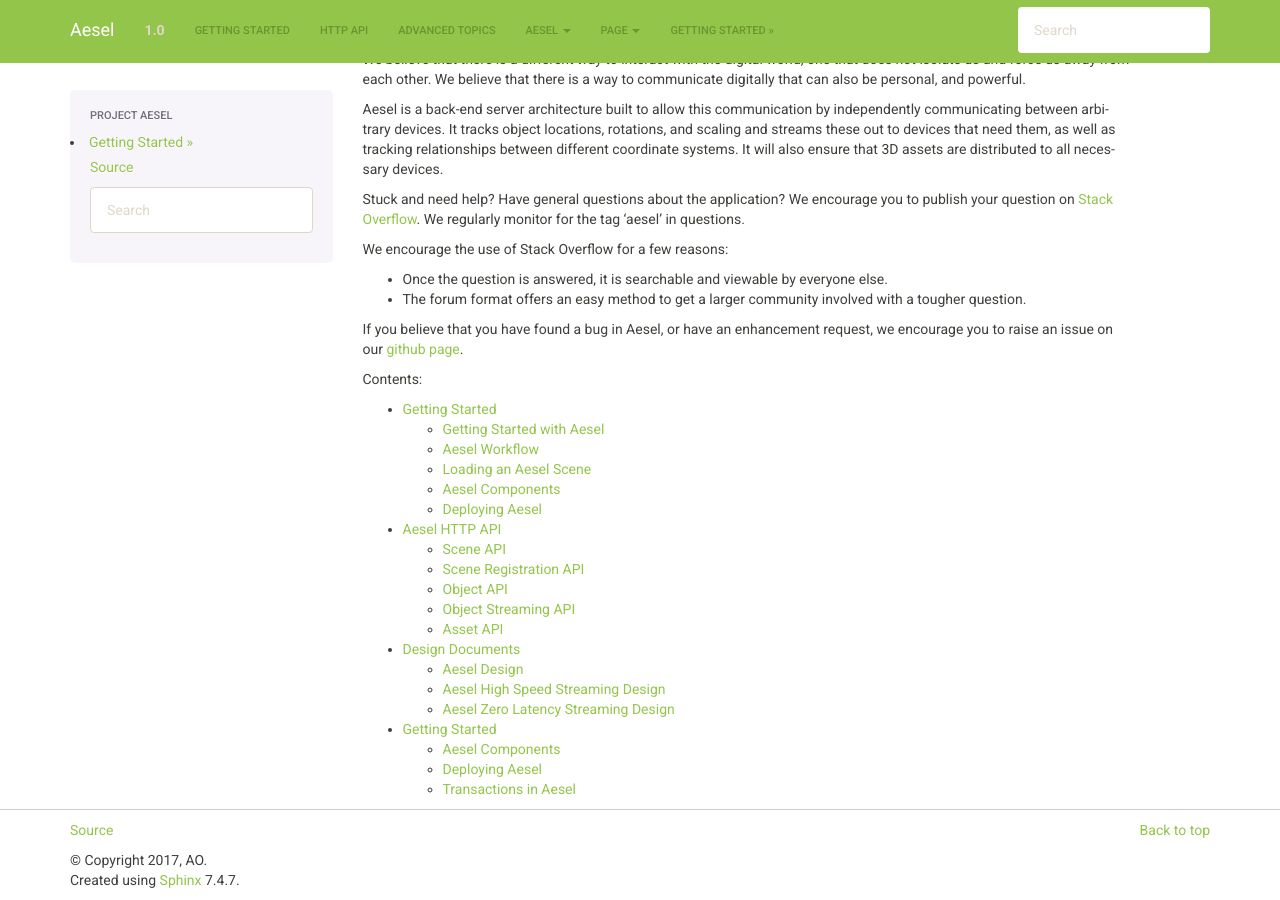
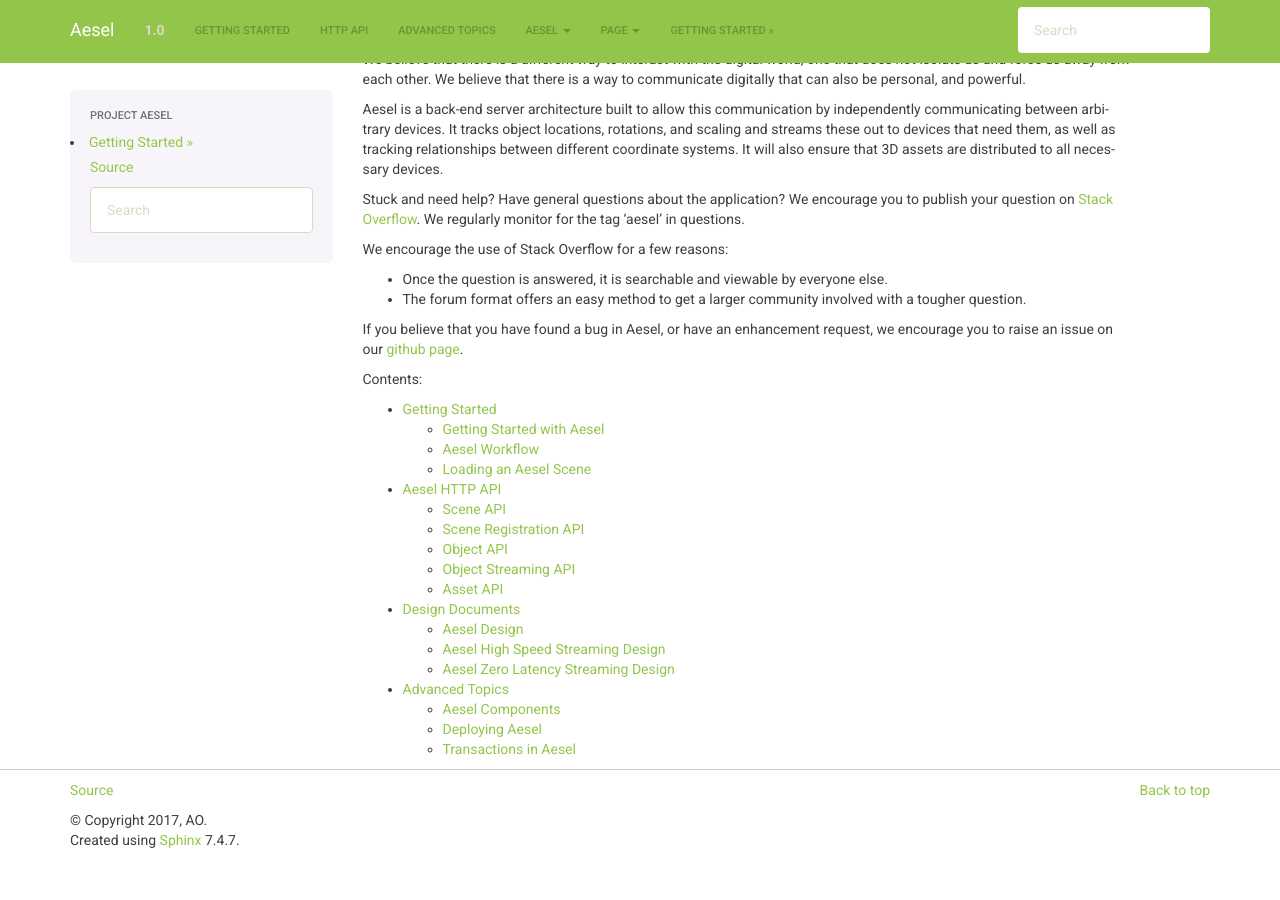
Before and after one commit to AO-StreetArt/Aesel, a Sphinx documentation site: the page built from docs/index.rst, in a window 1280 px wide and 900 px high, scrolled down 509 px. Built offline with Sphinx 7.4.7, drawn with Linux system fonts in a browser that asks for light colours; after the commit the page ends 1369 px from its top, so only the background shows below that.

Commit message:
organizational fixes

```diff
--- a/docs/pages/advanced_index.rst
+++ b/docs/pages/advanced_index.rst
@@ -1,4 +1,4 @@
-Getting Started
+Advanced Topics
 ===============
 
 .. _advanced_index:
--- a/docs/pages/getting_started_index.rst
+++ b/docs/pages/getting_started_index.rst
@@ -15,5 +15,3 @@ Getting Started
    quickstart.rst
    overview.rst
    loading.rst
-   components.rst
-   deployment.rst
```
